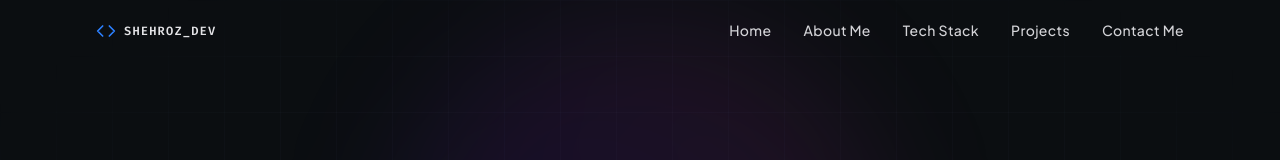
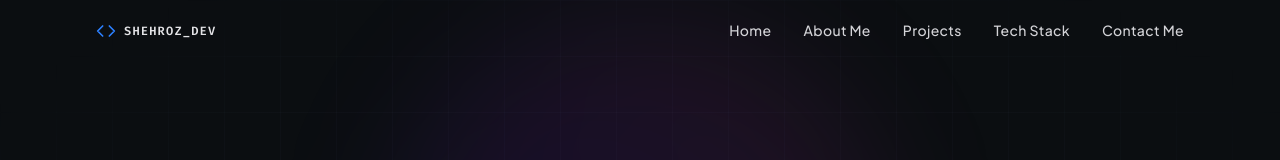
Before and after one commit to m-shehroz-teach/my-portfolio, a React (Vite) app in the folder my-portfolio/: page / in a window 1280 px wide. Shown: the top 160 px of the page. Built offline with nearby package versions, Linux system fonts and the light colour scheme.

Commit message:
made changes in navbar

```diff
--- a/my-portfolio/src/components/Navbar.jsx
+++ b/my-portfolio/src/components/Navbar.jsx
@@ -33,8 +33,8 @@ const Navbar = () => {
   const navLinks = [
     { name: 'Home', href: '#home' },
     { name: 'About Me', href: '#about' },
+    { name: 'Projects', href: '#projects' },
     { name: 'Tech Stack', href: '#techstack' },
-    { name: 'Projects', href: '#projects' },
     { name: 'Contact Me', href: '#contact' },
   ];
 
```
